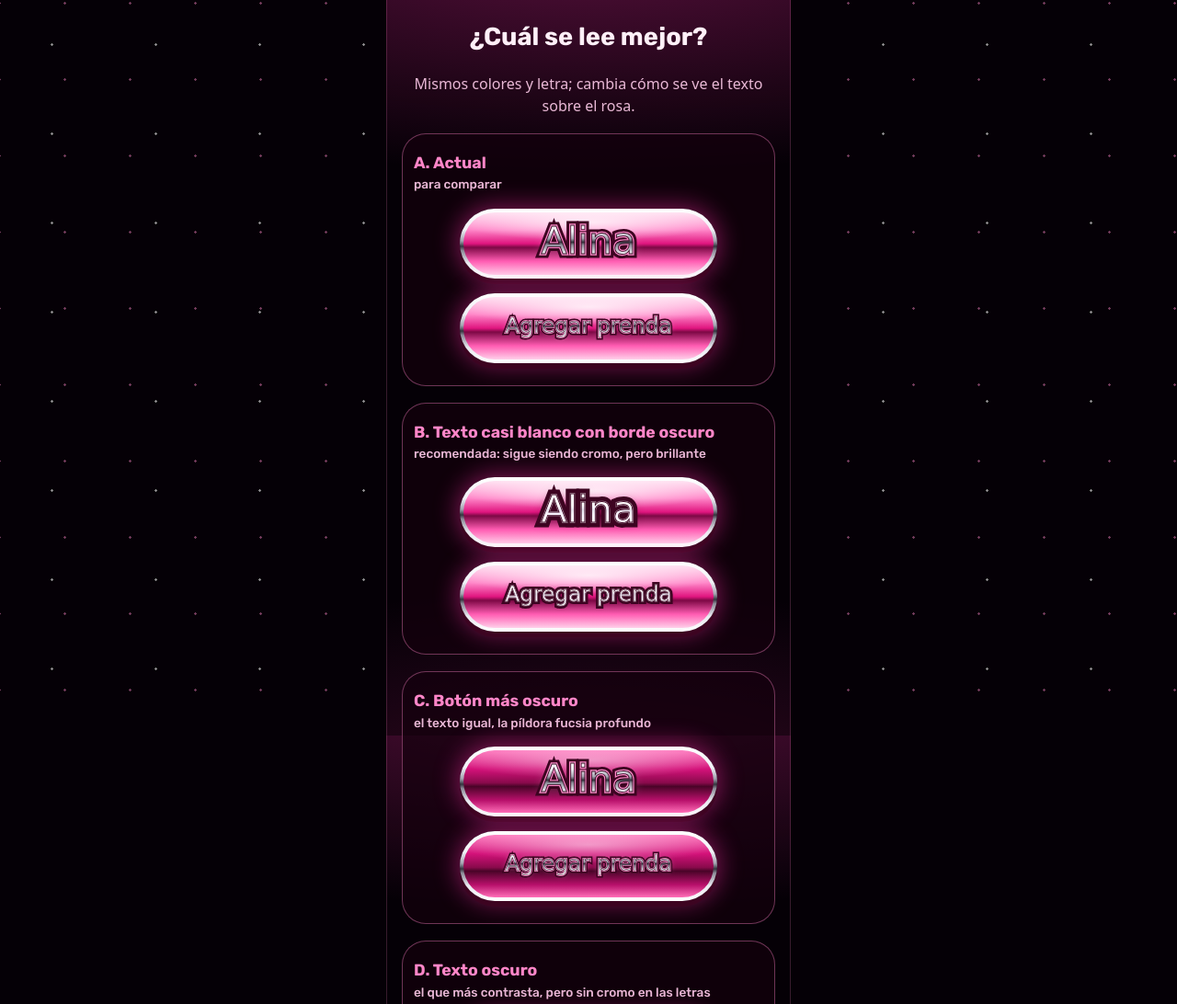
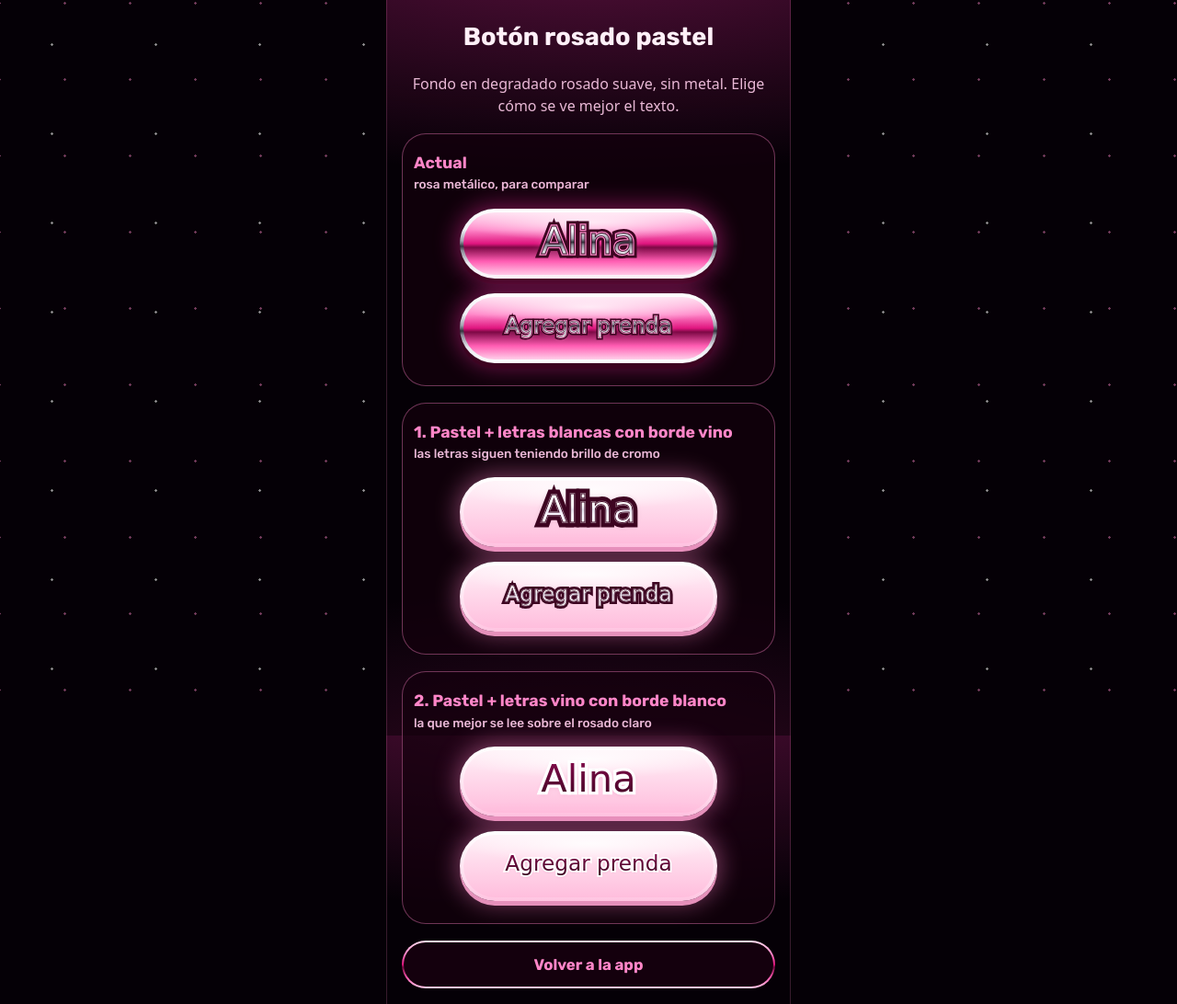
Before and after one commit to arielnoob24/Alimichu, a website: page botones.html in a window 1280 px wide. Shown: the top 1092 px of the page at 92% size. Drawn offline with Linux system fonts and the light colour scheme; a web font is replaced by a local one.

Commit message:
Página de comparación: botón rosado pastel sin metal
Alina pidió que el fondo del botón no sea metálico, sino un degradado
rosado suave y pálido. Se comparan dos textos sobre ese fondo: letras de
cromo blanco con borde vino, y letras vino con borde blanco.

Co-Authored-By: Claude Opus 5.5 (1M context) <noreply@anthropic.com>

```diff
--- a/botones.html
+++ b/botones.html
@@ -4,7 +4,7 @@
     <meta charset="UTF-8">
     <meta name="viewport" content="width=device-width, initial-scale=1.0, viewport-fit=cover">
     <meta name="theme-color" content="#050006">
-    <title>Contraste de botones</title>
+    <title>Fondo de los botones</title>
     <link rel="icon" href="assets/icono.svg" type="image/svg+xml">
     <link rel="preconnect" href="https://fonts.googleapis.com">
     <link rel="preconnect" href="https://fonts.gstatic.com" crossorigin>
@@ -12,32 +12,26 @@
     <link rel="stylesheet" href="css/styles.css">
     <link rel="stylesheet" href="css/botones.css">
   </head>
-  <!-- Página temporal para elegir cómo mejorar el contraste del texto en los botones. Se borra al elegir. -->
+  <!-- Página temporal para elegir el fondo y el texto de los botones de píldora. Se borra al elegir. -->
   <body data-pantalla="botones" data-tipo="vista">
     <main class="comparar">
-      <h1 class="comparar-titulo">¿Cuál se lee mejor?</h1>
-      <p class="comparar-ayuda">Mismos colores y letra; cambia cómo se ve el texto sobre el rosa.</p>
+      <h1 class="comparar-titulo">Botón rosado pastel</h1>
+      <p class="comparar-ayuda">Fondo en degradado rosado suave, sin metal. Elige cómo se ve mejor el texto.</p>
 
-      <section class="comparar-tarjeta" aria-labelledby="opcion-a">
-        <h2 id="opcion-a">A. Actual <span>para comparar</span></h2>
+      <section class="comparar-tarjeta" aria-labelledby="opcion-actual">
+        <h2 id="opcion-actual">Actual <span>rosa metálico, para comparar</span></h2>
         <span class="boton-portada"><span class="cromo cromo-boton grande" data-texto="Alina"><span>Alina</span></span></span>
         <span class="boton-portada"><span class="cromo cromo-boton" data-texto="Agregar prenda"><span>Agregar prenda</span></span></span>
       </section>
 
-      <section class="comparar-tarjeta variante-b" aria-labelledby="opcion-b">
-        <h2 id="opcion-b">B. Texto casi blanco con borde oscuro <span>recomendada: sigue siendo cromo, pero brillante</span></h2>
+      <section class="comparar-tarjeta pastel letras-blancas" aria-labelledby="opcion-1">
+        <h2 id="opcion-1">1. Pastel + letras blancas con borde vino <span>las letras siguen teniendo brillo de cromo</span></h2>
         <span class="boton-portada"><span class="cromo cromo-boton grande" data-texto="Alina"><span>Alina</span></span></span>
         <span class="boton-portada"><span class="cromo cromo-boton" data-texto="Agregar prenda"><span>Agregar prenda</span></span></span>
       </section>
 
-      <section class="comparar-tarjeta variante-c" aria-labelledby="opcion-c">
-        <h2 id="opcion-c">C. Botón más oscuro <span>el texto igual, la píldora fucsia profundo</span></h2>
-        <span class="boton-portada"><span class="cromo cromo-boton grande" data-texto="Alina"><span>Alina</span></span></span>
-        <span class="boton-portada"><span class="cromo cromo-boton" data-texto="Agregar prenda"><span>Agregar prenda</span></span></span>
-      </section>
-
-      <section class="comparar-tarjeta variante-d" aria-labelledby="opcion-d">
-        <h2 id="opcion-d">D. Texto oscuro <span>el que más contrasta, pero sin cromo en las letras</span></h2>
+      <section class="comparar-tarjeta pastel letras-vino" aria-labelledby="opcion-2">
+        <h2 id="opcion-2">2. Pastel + letras vino con borde blanco <span>la que mejor se lee sobre el rosado claro</span></h2>
         <span class="boton-portada"><span class="cromo cromo-boton grande" data-texto="Alina"><span>Alina</span></span></span>
         <span class="boton-portada"><span class="cromo cromo-boton" data-texto="Agregar prenda"><span>Agregar prenda</span></span></span>
       </section>
--- a/css/botones.css
+++ b/css/botones.css
@@ -48,45 +48,49 @@
   font-size: 2.6rem;
 }
 
-/* B. Texto casi blanco (cromo brillante) con borde vino grueso */
-.variante-b .cromo-boton::before {
+/* Fondo pastel: degradado rosado suave, sin metal, con brillo de vidrio arriba */
+.pastel .boton-portada {
+  border-color: transparent;
+  background:
+    radial-gradient(ellipse 75% 45% at 50% 14%, rgb(255 255 255 / 0.85), transparent 70%) padding-box,
+    linear-gradient(180deg, #fff2f8 0%, #ffd9eb 45%, #ffbedd 100%) padding-box,
+    linear-gradient(180deg, #fff 0%, #ffe3f1 60%, #ffc4e1 100%) border-box;
+  box-shadow:
+    0 5px 0 #e591bb,
+    0 0 26px 3px rgb(255 134 200 / 0.45);
+}
+
+/* 1. Letras de cromo blanco con borde vino grueso */
+.letras-blancas .cromo-boton::before {
   -webkit-text-stroke-width: 0.26em;
   text-shadow:
     0 0.05em 0 #200110,
-    0 0 0.25em rgb(61 4 33 / 0.6);
+    0 0 0.2em rgb(61 4 33 / 0.45);
 }
 
-.variante-b .cromo-boton::after {
+.letras-blancas .cromo-boton::after {
   -webkit-text-stroke: 0.05em rgb(255 255 255 / 0.35);
 }
 
-.variante-b .cromo-boton > span {
+.letras-blancas .cromo-boton > span {
   background-image:
     var(--brillo-luz),
     linear-gradient(180deg, #fff 0%, #fff 42%, #e7e3ee 52%, #fbf6ff 64%, #fff 100%);
 }
 
-/* C. Píldora fucsia profundo para que el plateado resalte */
-.variante-c .boton-portada {
-  background:
-    radial-gradient(ellipse 75% 42% at 50% 16%, rgb(255 255 255 / 0.45), transparent 70%) padding-box,
-    linear-gradient(180deg, #ff7cc0 0%, #d4127a 30%, #8a0a4c 52%, #4a0428 58%, #b8106b 80%, #ff6fb8 100%) padding-box,
-    var(--cromo-plata) border-box;
+/* 2. Letras vino con borde blanco */
+.letras-vino .cromo-boton::before {
+  color: var(--blanco);
+  -webkit-text-stroke: 0.16em var(--blanco);
+  text-shadow: 0 0.06em 0.12em rgb(214 90 150 / 0.55);
 }
 
-/* D. Texto vino con borde blanco */
-.variante-d .cromo-boton::before {
-  color: var(--blanco);
-  -webkit-text-stroke: 0.16em var(--blanco);
-  text-shadow: 0 0 0.35em rgb(255 47 168 / 0.7);
-}
-
-.variante-d .cromo-boton::after {
+.letras-vino .cromo-boton::after {
   -webkit-text-stroke: 0;
 }
 
-.variante-d .cromo-boton > span {
-  background-image: linear-gradient(180deg, #7a0b45 0%, #3d0421 100%);
+.letras-vino .cromo-boton > span {
+  background-image: linear-gradient(180deg, #8a0d50 0%, #3d0421 100%);
   background-size: 100% 100%;
   background-position: 0 0;
   -webkit-text-stroke: 0;
```
